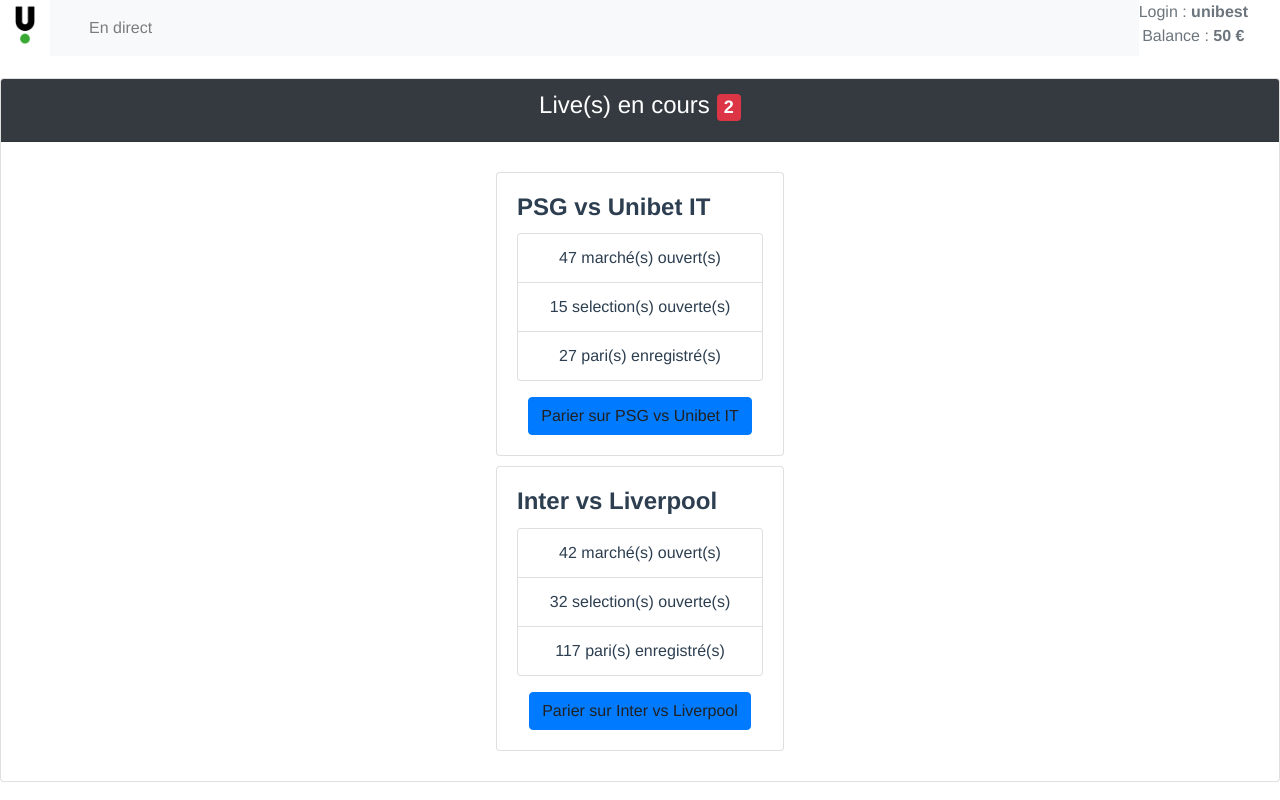
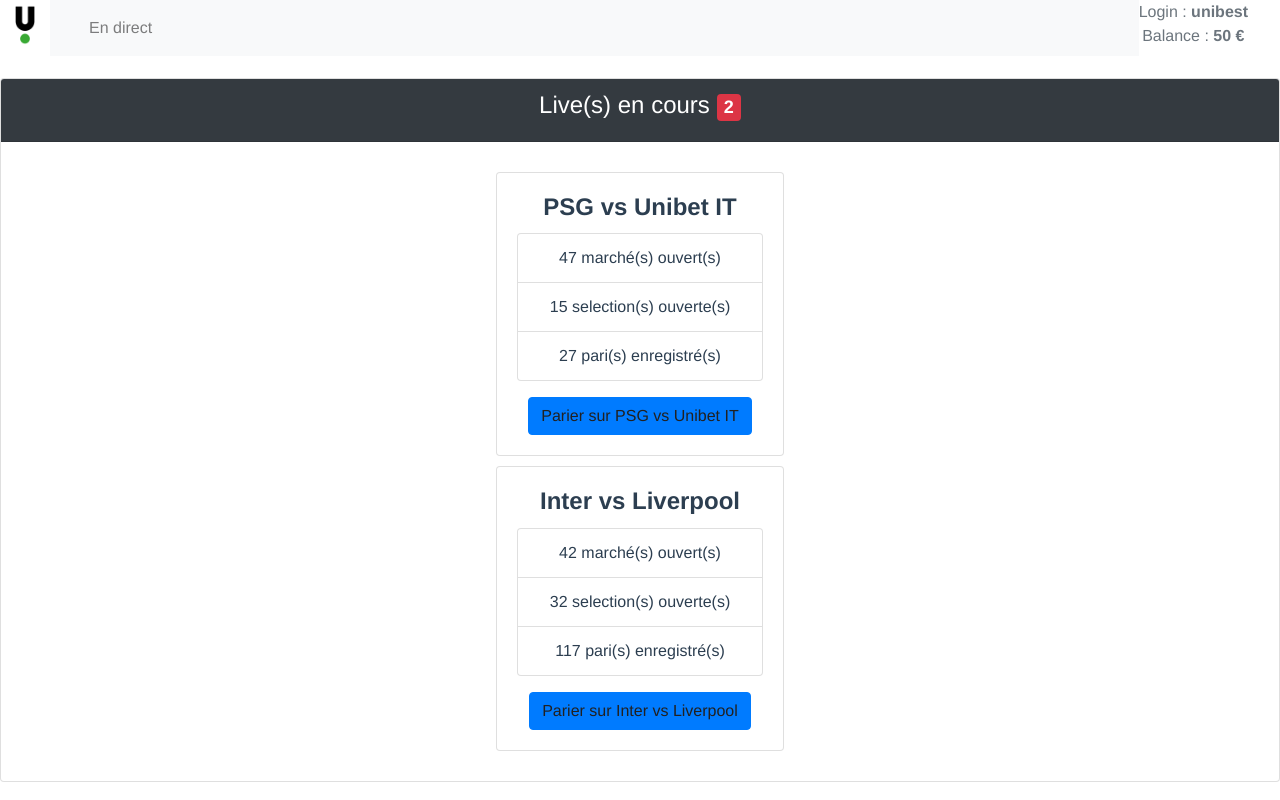
Before and after one commit to damstaylor/kindred, a Vue app: page /#/lives in a window 1280 px wide. Built offline with nearby package versions, Linux system fonts and the light colour scheme.

Commit message:
style(LiveHome): remove unnecessary classes in LiveHome.vue

```diff
--- a/src/views/LiveHome.vue
+++ b/src/views/LiveHome.vue
@@ -16,10 +16,10 @@
             :key="live.id"
           >
             <div class="card-body" @click="goToLive(live.id)">
-              <h4 class="card-title font-weight-bold text-justify">
+              <h4 class="card-title font-weight-bold text-center">
                 {{ live.name }}
               </h4>
-              <ul class="list-group text-justify text-center">
+              <ul class="list-group text-center">
                 <li class="list-group-item">
                   {{ live.nbMarkets }} marché(s) ouvert(s)
                 </li>
```
